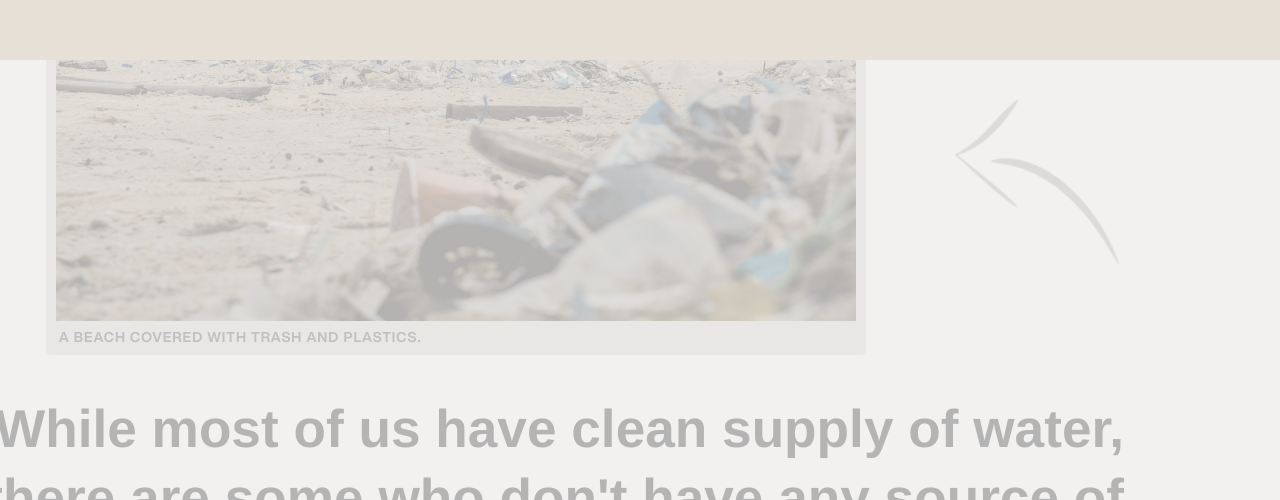
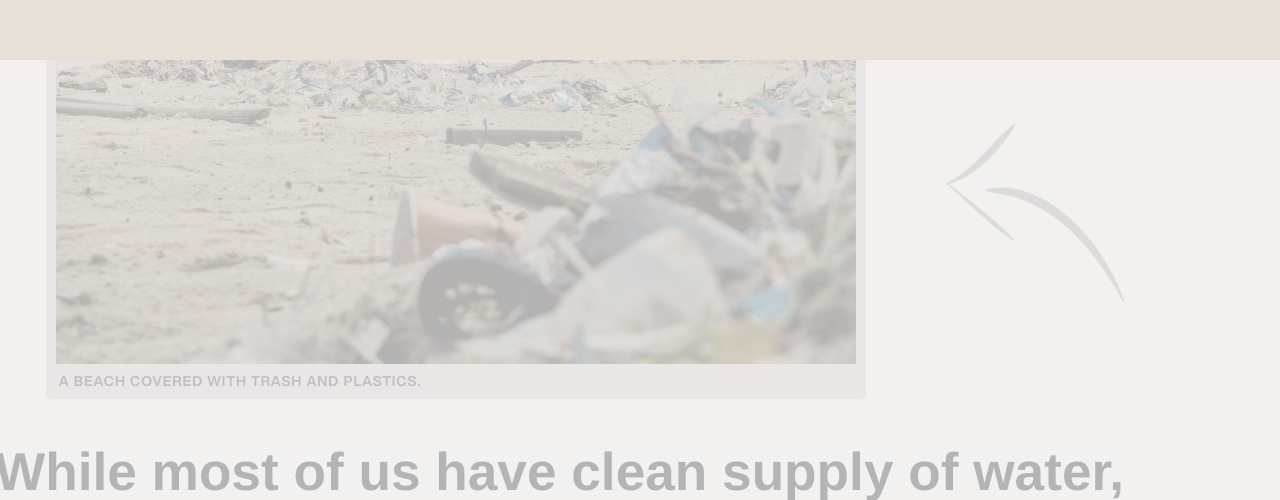
Before and after one commit to shashwtd/AquaAllies, a Next.js app: page / in a window 1280 px wide. Shown: the part 1540-2040 px from the top of the page. Built offline with nearby package versions, Linux system fonts and the light colour scheme.

Commit message:
changing image dimensions

```diff
--- a/components/content/Content.module.css
+++ b/components/content/Content.module.css
@@ -73,6 +73,8 @@
   transition: scale 0.7s;
   transform-origin: bottom left;
   cursor: pointer;
+  object-fit: cover;
+  height: auto;
 }
 
 .content .introImgOverlay {
```
